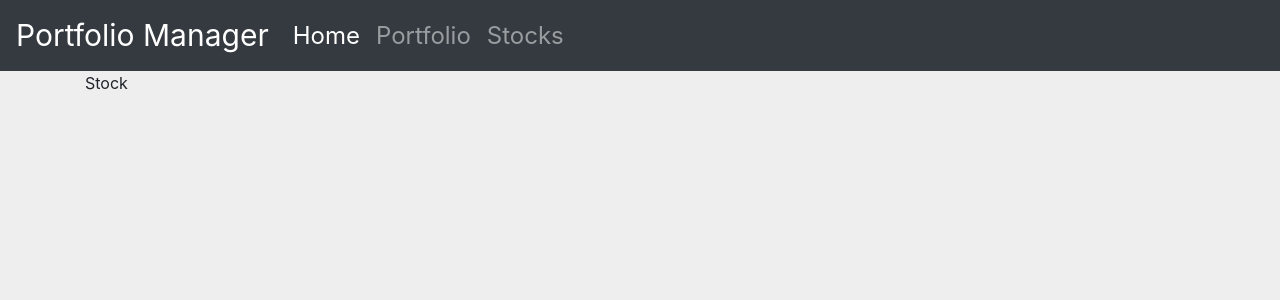
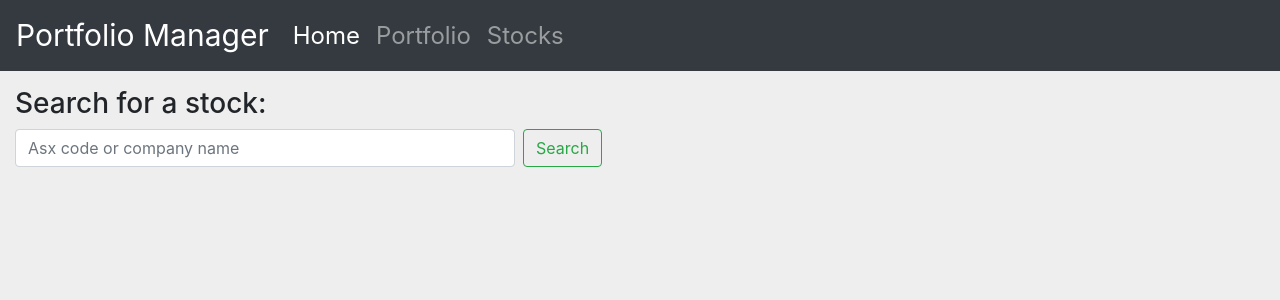
Before and after one commit to DavidFidge/Stocks, a Svelte app: page / in a window 1280 px wide. Shown: the top 300 px of the page. Built offline with nearby package versions, Linux system fonts and the light colour scheme.

Commit message:
stock page

```diff
--- a/public/index.html
+++ b/public/index.html
@@ -47,7 +47,7 @@
         </div>
       </nav>
 
-    <div id="content" class="container">
+    <div id="content" class="container-fluid pt-3 pb-3">
     </div>
 </body>
 </html>
--- a/src/Stock/Stock.svelte
+++ b/src/Stock/Stock.svelte
@@ -5,4 +5,14 @@
 
 </style>
 
-<div>Stock</div>
+<div>
+
+
+    <h3>Search for a stock: </h3>
+
+    <form class="form-inline my-2 my-lg-0">
+        <input class="form-control mr-sm-2" style="width: 500px" type="search" placeholder="Asx code or company name" aria-label="Search">
+        <button class="btn btn-outline-success my-2 my-sm-0" type="submit">Search</button>
+    </form>
+
+</div>
```
